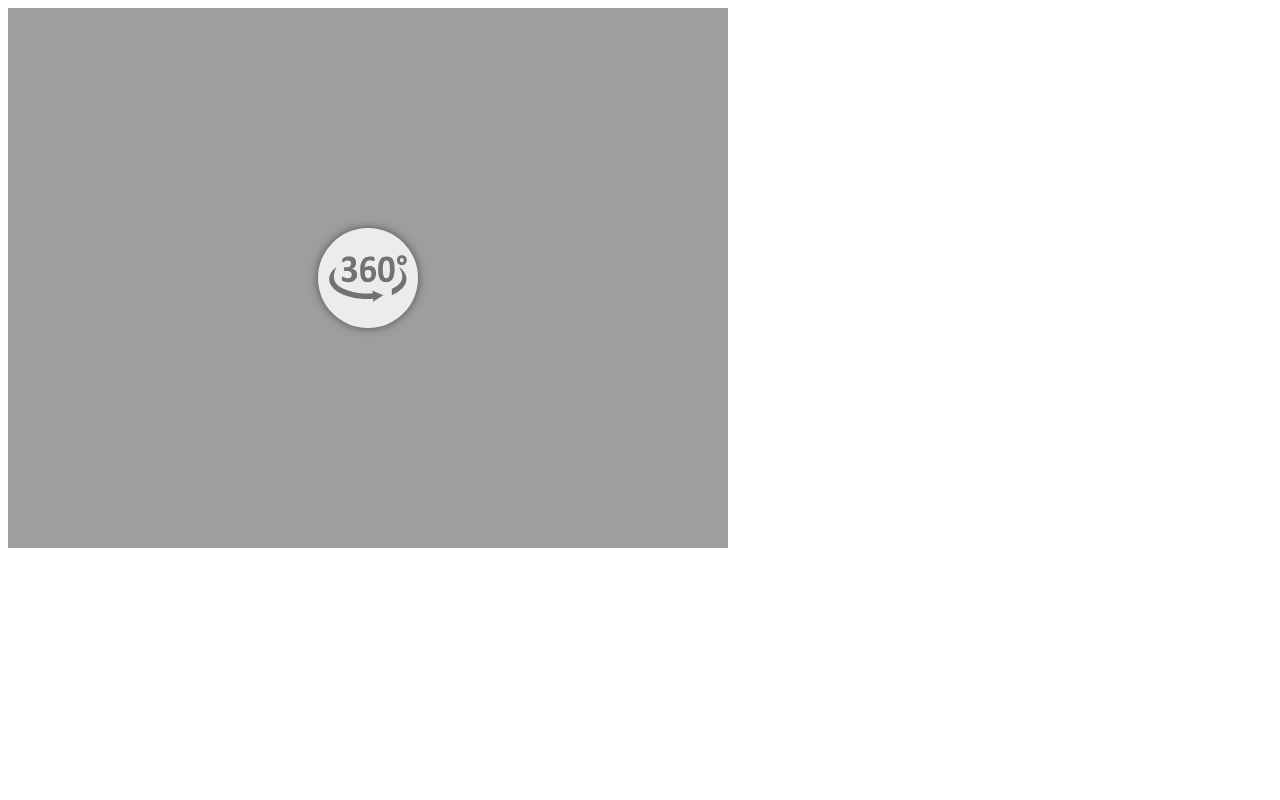
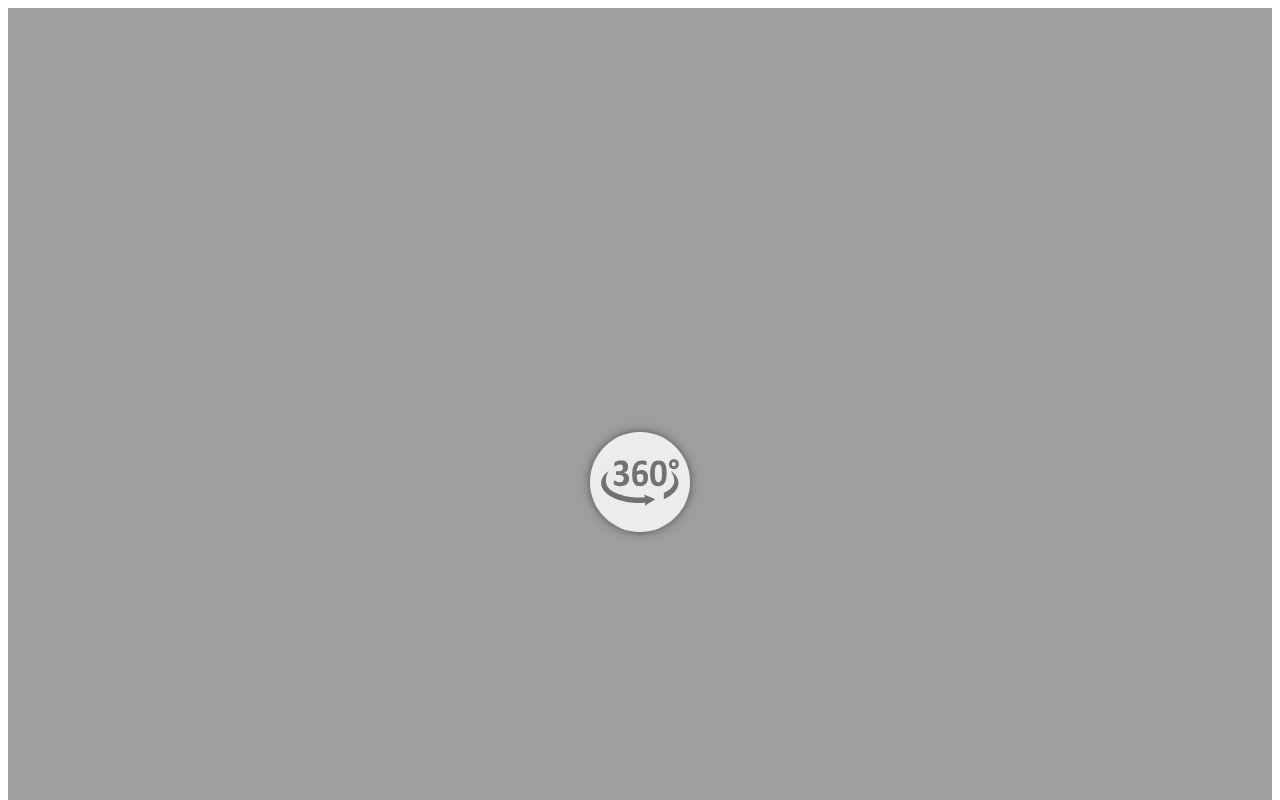
Before and after one commit to serrumarthandling360/TFS_200_FIX, a plain HTML site: page index.html in a window 1280 px wide. Shown: the top 800 px of the page. Drawn offline with Linux system fonts and the light colour scheme.

Commit message:
Update index.html

```diff
--- a/index.html
+++ b/index.html
@@ -7,7 +7,8 @@
 
 <body>
 	<div style="background-color: transparent">
-	<div style="width: 720px;">
+	<div style="width: 100%
+				height: 100%;">
 
 		<div class="axigear-360"
   data-folder="./assets/img/product/"
@@ -15,7 +16,7 @@
   data-index-zero-base="2"
   data-amount="45"
   rotate-icon
-  data-magnifier="3"
+  data-magnifier="2"
   full-screen
 ></div>
 		</div>
```
